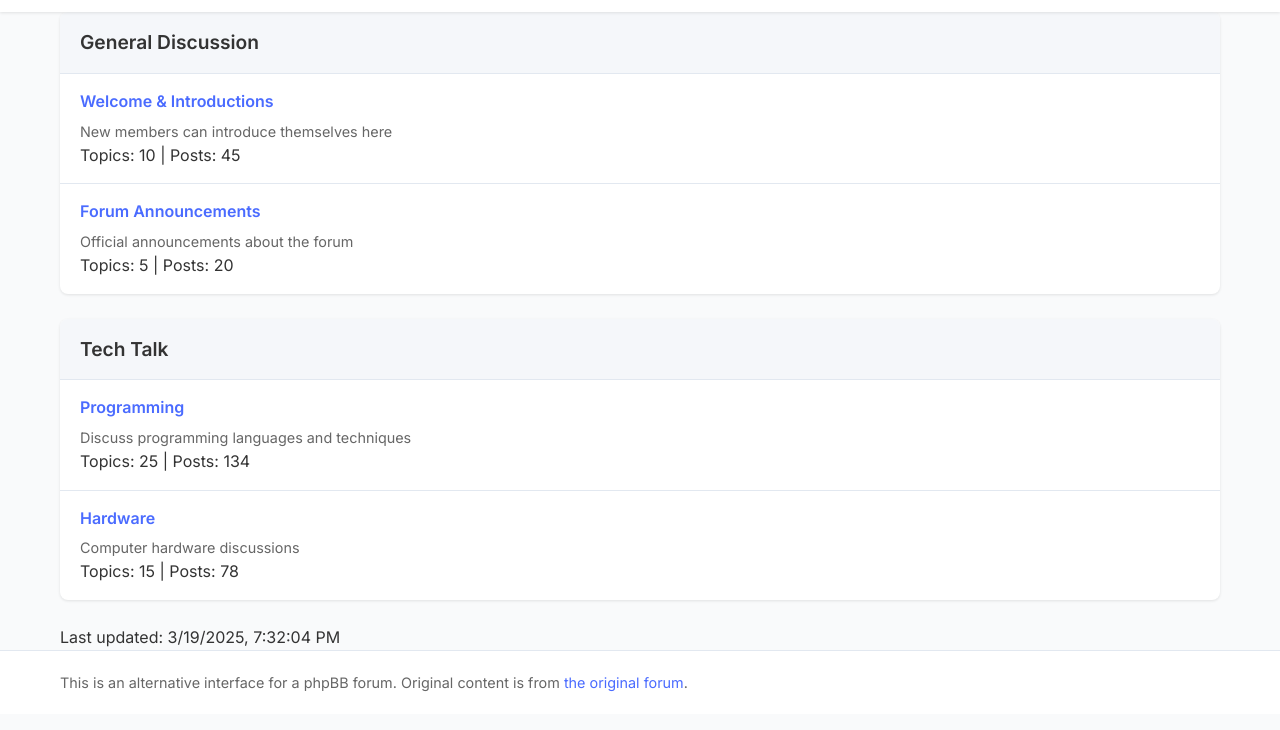
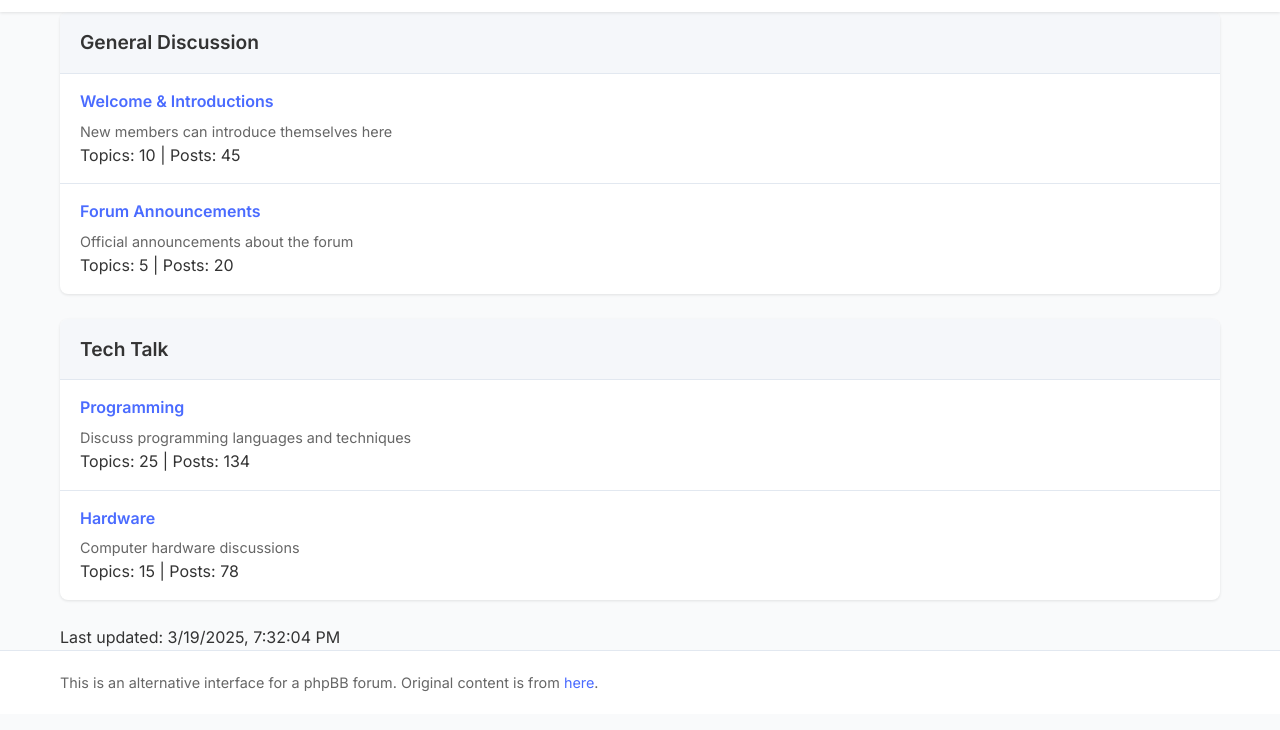
Before and after one commit to slyhq/iv2, a plain HTML site: page index.html in a window 1280 px wide. Shown: the part 56-786 px from the top of the page. Drawn offline with Linux system fonts and the light colour scheme.

Commit message:
Update index.html

```diff
--- a/index.html
+++ b/index.html
@@ -35,7 +35,7 @@
 
     <footer>
         <div class="container">
-            <p>This is an alternative interface for a phpBB forum. Original content is from <a href="https://ivelt.com" target="ivelt.com">the original forum</a>.</p>
+            <p>This is an alternative interface for a phpBB forum. Original content is from <a href="https://here" target="here">here</a>.</p>
         </div>
     </footer>
 
```
